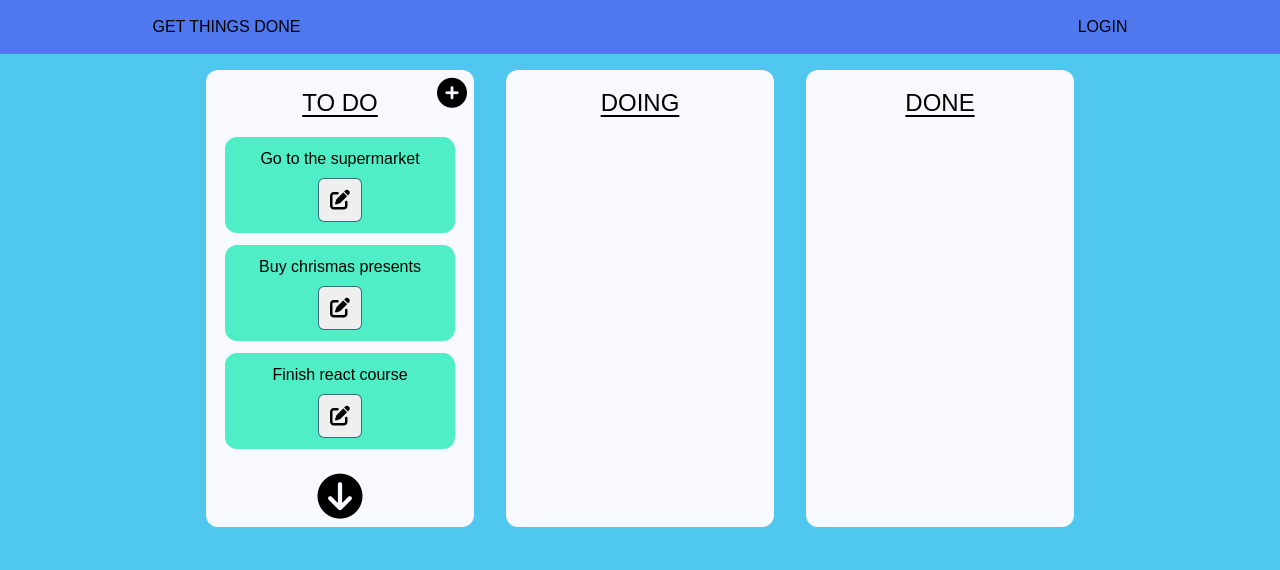
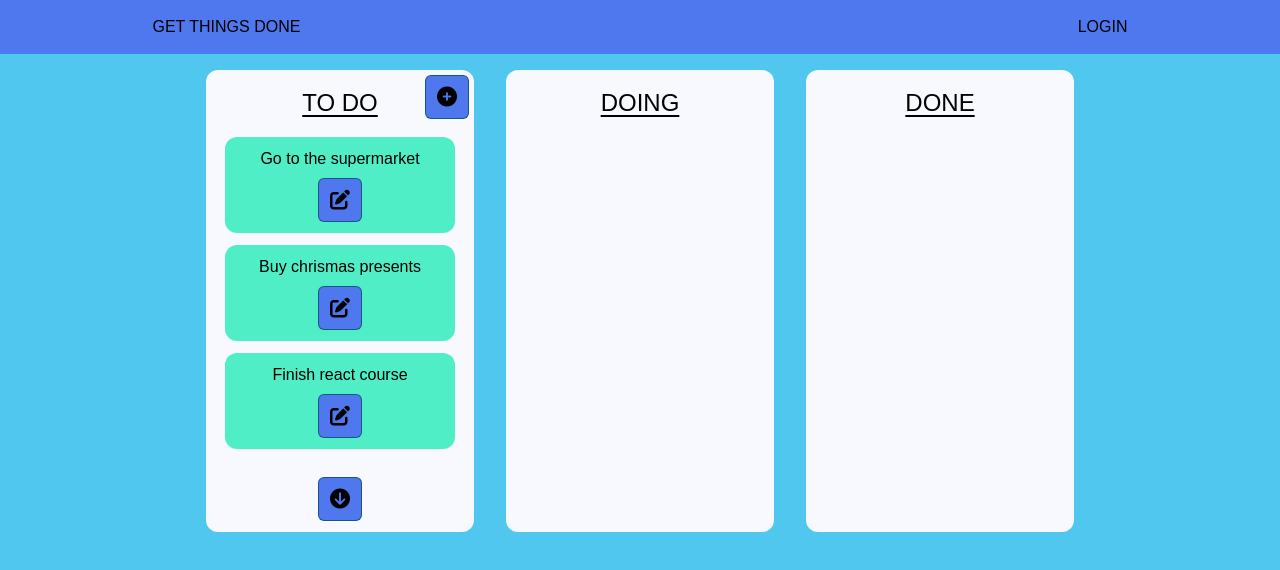
Before and after one commit to halfcab757/kanban, a React (Create React App) app: page / in a window 1280 px wide. Shown: the top 570 px of the page. Built offline with nearby package versions, Linux system fonts and the light colour scheme.

Commit message:
all buttons re-factored

```diff
--- a/src/components/Todos/TodoItem/TodoItem.module.css
+++ b/src/components/Todos/TodoItem/TodoItem.module.css
@@ -7,6 +7,8 @@
     border-radius: 12px;
     background: #4feec6;
     text-align: center;
+    /* box-sizing: border-box;
+    width: 200px; */
     /* trying to animate the item when editing starts */
 }
 
--- a/src/components/Todos/TodoItem/TodoItem.tsx
+++ b/src/components/Todos/TodoItem/TodoItem.tsx
@@ -45,47 +45,29 @@ const TodoItem: React.FC<{ title: string; status: string; id: string }> = (
   let editActions = (
     <div className={classes.actions}>
       <Button
-        tipText=""
-        onEnter={changeTipText.bind(null, 'MOVE TO DOING')}
-        onLeave={resetTipText}
+        tipText="MOVE TO DOING"
         type="button"
-        color="green"
-        size="regular"
+        action="FORWARDS-TO-DOING"
         clickHandler={todosCtx.moveItem.bind(null, props.id, 'DOING')}
-      >
-        MOVE TO DOING
-      </Button>
+      />
       <Button
-        tipText=""
-        onEnter={changeTipText.bind(null, 'MOVE TO DONE')}
-        onLeave={resetTipText}
+        tipText="MOVE TO DONE"
+        action="FORWARDS-TO-DONE"
         type="button"
-        color="green"
-        size="regular"
         clickHandler={todosCtx.moveItem.bind(null, props.id, 'DONE')}
-      >
-        MOVE TO DONE
-      </Button>
+      />
       {/* <button onMouseOver={toggleDoneText} onMouseLeave={toggleDoneText}>{doneText}</button> */}
       <Button
-        tipText=""
-        onEnter={changeTipText.bind(null, 'DELETE')}
-        onLeave={resetTipText}
+        tipText="DELETE THIS TO DO"
         type="button"
-        color="red"
-        size="regular"
+        action="DELETE"
         // clickHandler={todosCtx.deleteTodo.bind(null, props.id)}
         clickHandler={todosCtx.startDeleteHandler.bind(
           null,
           props.id,
           props.title
         )}
-      >
-        DELETE TO DO
-      </Button>
-      {/* <Button type="button" color="red" size='regular' clickHandler={toggleEditHandler}>
-        CANCEL EDITING
-      </Button> */}
+      />
     </div>
   );
 
@@ -93,45 +75,27 @@ const TodoItem: React.FC<{ title: string; status: string; id: string }> = (
     editActions = (
       <div className={classes.actions}>
         <Button
-          tipText=""
-          onEnter={() => {}}
-          onLeave={() => {}}
+          tipText="MOVE BACK TO TO DO"
           type="button"
-          color="red"
-          size="regular"
+          action="BACKWARDS-TO-NEW"
           clickHandler={todosCtx.moveItem.bind(null, props.id, 'NEW')}
-        >
-          ONE BACK
-        </Button>
+        />
         <Button
-          tipText="MOVE TO DOING"
-          onEnter={() => {}}
-          onLeave={() => {}}
+          tipText="MOVE TO DONE"
           type="button"
-          color="green"
-          size="regular"
+          action="FORWARDS-TO-DONE"
           clickHandler={todosCtx.moveItem.bind(null, props.id, 'DONE')}
-        >
-          MOVE TO DONE
-        </Button>
+        />
         <Button
-          tipText=""
-          onEnter={() => {}}
-          onLeave={() => {}}
+          tipText="DELETE TO DO"
           type="button"
-          color="red"
-          size="regular"
+          action="DELETE"
           clickHandler={todosCtx.startDeleteHandler.bind(
             null,
             props.id,
             props.title
           )}
-        >
-          DELETE TO DO
-        </Button>
-        {/* <Button type="button" color="red" size='regular' clickHandler={toggleEditHandler}>
-          CANCEL EDITING
-        </Button> */}
+        />
       </div>
     );
   }
@@ -140,43 +104,28 @@ const TodoItem: React.FC<{ title: string; status: string; id: string }> = (
     editActions = (
       <div className={classes.actions}>
         <Button
-          tipText=""
-          onEnter={() => {}}
-          onLeave={() => {}}
+          tipText="MOVE BACK TO DOING"
           type="button"
-          color="green"
-          size="regular"
+          action="BACKWARDS-TO-DOING"
           clickHandler={todosCtx.moveItem.bind(null, props.id, 'DOING')}
-        >
-          ONE BACK
-        </Button>
+        />
         <Button
-          tipText=""
-          onEnter={() => {}}
-          onLeave={() => {}}
+          tipText="MOVE BACK TO TO DO"
+          action="BACKWARDS-TO-NEW"
           type="button"
-          color="red"
-          size="regular"
           clickHandler={todosCtx.moveItem.bind(null, props.id, 'NEW')}
-        >
-          TWO BACK
-        </Button>
+        />
         <Button
-          tipText=""
-          onEnter={changeTipText.bind(null, 'DELETE')}
-          onLeave={resetTipText}
+          tipText="DELETE TO DO"
+          action="DELETE"
           type="button"
-          color="red"
-          size="regular"
           // clickHandler={todosCtx.deleteTodo.bind(null, props.id)}
           clickHandler={todosCtx.startDeleteHandler.bind(
             null,
             props.id,
             props.title
           )}
-        >
-          DELETE TO DO
-        </Button>
+        />
       </div>
     );
   }
@@ -188,28 +137,24 @@ const TodoItem: React.FC<{ title: string; status: string; id: string }> = (
         {!isEditing && (
           <div className={classes.actions}>
             <Button
-              tipText=""
-              onEnter={changeTipText.bind(null, 'EDIT THIS ITEM')}
-              onLeave={resetTipText}
+              tipText="EDIT THIS TO DO"
               type="button"
-              color="green"
-              size="small"
+              action="EDIT"
               clickHandler={toggleEditHandler}
-            >
-              Edit
-            </Button>
-            {/* <Tip text={tipText} /> */}
+            />
           </div>
         )}
 
-        {/* {isEditing && <Tip text={tipText} />} */}
         {/* show tip like on asana */}
         {isEditing && (
-          <CloseButton
-            clickHandler={toggleEditHandler}
-            onEnter={changeTipText.bind(null, 'CANCEL EDITING')}
-            onLeave={resetTipText}
-          />
+          <div className={classes.actions}>
+            <Button
+              type="button"
+              tipText="CANCEL EDITING"
+              action="CANCEL"
+              clickHandler={toggleEditHandler}
+            />
+          </div>
         )}
         {isEditing && editActions}
       </div>
--- a/src/components/Todos/TodoList/TodoList.module.css
+++ b/src/components/Todos/TodoList/TodoList.module.css
@@ -68,3 +68,25 @@
     top: 6px;
     right: 6px;
 }
+
+.actions {
+    display: flex;
+    flex-direction: row;
+    /* flex-wrap: wrap; */
+    justify-content: center;
+    /* width: 200px; */
+    margin: 0 auto;
+}
+
+@media (max-width: 800px) {
+    .actions {
+        display: flex;
+        flex-direction: column;
+        align-items: center;
+    }
+
+    .actions button {
+        width: 50%;
+        min-width: 85px;
+    }
+}
--- a/src/components/Todos/TodoList/TodoList.tsx
+++ b/src/components/Todos/TodoList/TodoList.tsx
@@ -28,15 +28,15 @@ const TodoList: React.FC<{
   let items: Todo[] = [];
 
   if (props.title === 'TO DO') {
-    items = props.items.filter(item => item.status === 'NEW');
+    items = props.items.filter((item) => item.status === 'NEW');
   }
 
   if (props.title === 'DOING') {
-    items = props.items.filter(item => item.status === 'DOING');
+    items = props.items.filter((item) => item.status === 'DOING');
   }
 
   if (props.title === 'DONE') {
-    items = props.items.filter(item => item.status === 'DONE');
+    items = props.items.filter((item) => item.status === 'DONE');
   }
 
   let itemsList = (
@@ -56,14 +56,38 @@ const TodoList: React.FC<{
       </ul>
       {endOfList < items.length && (
         // <Button type='button' color='green' size='small' clickHandler={showMoreItemsHandler}>Show more todos</Button>
-        <ShowButton type="down" clickHandler={showMoreItemsHandler} />
+        // <ShowButton type="down" clickHandler={showMoreItemsHandler} />
+        <div className={classes.actions}>
+          <Button
+            type="button"
+            action="MORE"
+            tipText="SHOW MORE TO DOS"
+            clickHandler={showMoreItemsHandler}
+          />
+        </div>
       )}
       {endOfList > 3 && (
         // <Button type='button' color='green' size='small' clickHandler={showLessItemsHandler}>Show less todos</Button>
-        <ShowButton type="up" clickHandler={showLessItemsHandler} />
+        // <ShowButton type="up" clickHandler={showLessItemsHandler} />
+        <div className={classes.actions}>
+          <Button
+            type="button"
+            action="LESS"
+            tipText="SHOW FEWER TO DOS"
+            clickHandler={showLessItemsHandler}
+          />
+        </div>
       )}
       {props.title === 'DONE' && items.length > 0 && (
-        <ShowButton type="clean" clickHandler={todosCtx.deleteDoneTodos} />
+        <div className={classes.actions}>
+        <Button
+          type="button"
+          action="DELETE"
+          tipText="DELETE ALL DONE TO DOS"
+          clickHandler={todosCtx.deleteDoneTodos}
+        />
+        </div>
+        // <ShowButton type="clean" clickHandler={todosCtx.deleteDoneTodos} />
       )}
     </Fragment>
   );
@@ -71,9 +95,12 @@ const TodoList: React.FC<{
   let title = <h2>{props.title}</h2>;
 
   const addButton = (
-    <span className={classes.icon} onClick={todosCtx.toggleAddTodo}>
-      <i className="fas fa-plus-circle"></i>
-    </span>
+    <Button
+      type="button"
+      tipText="ADD A NEW TO DO"
+      action="START-TO-ADD"
+      clickHandler={todosCtx.toggleAddTodo}
+    />
   );
 
   return (
--- a/src/components/UI/Button/Button.module.css
+++ b/src/components/UI/Button/Button.module.css
@@ -2,57 +2,34 @@
     display: flex;
     justify-content: center;
     align-items: center;
-    /* padding: 4px; */
     border: 1px solid rgba(10, 78, 100, 0.8);
     border-radius: 6px;
     margin: 8px auto 8px auto;
     color: black;
     width: 44px;
     height: 44px;
-    /* min-width: 100px; */
-    outline: none;
     margin: 4px;
-    /* margin: 6px auto; */
-    /* outline necessary - maybe on click */
-    /* font-size: 18px; */
+    background: #4f78ee;
 }
 
 .button:hover {
-    /* background: rgba(10, 78, 100, 1); */
-    background: #4f78ee;
+    /* background: #4f78ee; */
     color: white;
     border: 1px solid rgba(10, 78, 100, 1);
     cursor: pointer;
-    /* font-weight: bold; */
 }
 
 .container {
+    /* Wofür ist das nochmal wichtig? Fr den Tip Text? */
     position: relative;
 }
 
-.large {
-    padding: 12px;
-    font-size: 14px;
-    width: 75%;
-}
-
-.large:hover {
-    /* border: 1px solid white; */
-    background: #f7f9fe;
-    color: black;
-    /* font-weight: bold; */
-}
-
-.small {
-    /* width: 60%; */
-}
-
 .icon {
-    /* margin: 0 12px; */
     font-size: 20px;
 }
 
 .tip {
+    color: black;
     background: #f7f9fe;
     position: absolute;
     top: 60px;
@@ -72,3 +49,9 @@
         /* is not exactly in the middle */
     }
 }
+
+.addBtn {
+    position: absolute;
+    top: 0;
+    right: 0;
+}
--- a/src/components/UI/Button/Button.tsx
+++ b/src/components/UI/Button/Button.tsx
@@ -7,21 +7,23 @@ import Tip from '../../Todos/Tip/Tip';
 // eventlistener auf todoList oder auf button - Nachteil: sehr viele Listener
 
 const Button: React.FC<{
-  children: string;
   type: 'button' | 'submit';
   clickHandler: (event: any) => void;
-  color: 'green' | 'red';
-  size: 'regular' | 'large' | 'small';
-  onEnter: () => void;
-  onLeave: () => void;
+  action:
+    | 'EDIT'
+    | 'CANCEL'
+    | 'MORE'
+    | 'LESS'
+    | 'FORWARDS-TO-DOING'
+    | 'FORWARDS-TO-DONE'
+    | 'BACKWARDS-TO-DOING'
+    | 'BACKWARDS-TO-NEW'
+    | 'START-TO-ADD'
+    | 'ADD'
+    | 'DELETE';
   tipText: string;
 }> = (props) => {
-  // console.log('BUTTON gets rendered');
-  const cssClasses = `${classes.button} ${
-    props.color === 'green' ? classes.green : classes.red
-  } ${props.size === 'large' && classes.large} ${
-    props.size === 'small' && classes.small
-  }`;
+  const cssClasses = `${classes.button}`;
 
   const [showTip, setShowTip] = useState(false);
 
@@ -29,21 +31,112 @@ const Button: React.FC<{
 
   const displayTip = (event: any) => {
     console.log('mouse enters');
-    if(!showTip) {
-      setShowTip(prevState => true);
+    if (!showTip) {
+      setShowTip((prevState) => true);
     }
-    // setShowTip((prevState) => !prevState);
   };
 
   const hideTip = (event: any) => {
     console.log('mouse leaves');
-    if(showTip) {
-      setShowTip(prevState => false);
+    if (showTip) {
+      setShowTip((prevState) => false);
     }
+  };
+
+  let icon: any;
+
+  // Die backwards icons passen nicht ganz von der logic her
+
+  switch (props.action) {
+    case 'EDIT':
+      icon = (
+        <span className={classes.icon}>
+          <i className="fas fa-edit"></i>
+        </span>
+      );
+      break;
+    case 'CANCEL':
+      icon = (
+        <span className={classes.icon}>
+          <i className="far fa-times-circle"></i>
+        </span>
+      );
+      break;
+    case 'FORWARDS-TO-DOING':
+      icon = (
+        <span className={classes.icon}>
+          <i className="fas fa-hammer"></i>
+        </span>
+      );
+      break;
+    case 'FORWARDS-TO-DONE':
+      icon = (
+        <span className={classes.icon}>
+          <i className="fas fa-check-square"></i>
+        </span>
+      );
+      break;
+    case 'BACKWARDS-TO-DOING':
+      icon = (
+        <span className={classes.icon}>
+          <i className="fas fa-step-backward"></i>
+        </span>
+      );
+      break;
+    case 'BACKWARDS-TO-NEW':
+      icon = (
+        <span className={classes.icon}>
+          <i className="fas fa-fast-backward"></i>
+        </span>
+      );
+      break;
+    case 'START-TO-ADD':
+      icon = (
+          <span className={classes.icon}>
+            <i className="fas fa-plus-circle"></i>
+          </span>
+      );
+      break;
+      case 'ADD':
+        icon = (
+            <span className={classes.icon}>
+              <i className="fas fa-plus-circle"></i>
+            </span>
+        );
+        break;
+    case 'DELETE':
+      icon = (
+        <span className={classes.icon}>
+          <i className="fas fa-trash-alt"></i>
+        </span>
+      );
+      break;
+    case 'MORE':
+      icon = (
+        <span className={classes.icon}>
+          <i className="fas fa-arrow-circle-down"></i>
+        </span>
+      );
+      break;
+    case 'LESS':
+      icon = (
+        <span className={classes.icon}>
+          <i className="fas fa-arrow-circle-up"></i>
+        </span>
+      );
+      break;
+    default:
+      icon = (
+        <span className={classes.icon}>
+          <i className="fas fa-edit"></i>
+        </span>
+      );
   }
 
+  let divClasses = `${props.action === 'START-TO-ADD' ? classes.addBtn : classes.container}`;
+
   return (
-    <div className={classes.container}>
+    <div className={divClasses}>
       <button
         // onMouseEnter={props.onEnter}
         onMouseEnter={displayTip}
@@ -52,46 +145,9 @@ const Button: React.FC<{
         type={props.type}
         className={cssClasses}
       >
-
-        {props.children.toUpperCase() === 'EDIT' && (
-          <span className={classes.icon}>
-            <i className="fas fa-edit"></i>
-          </span>
-        )}
-        {props.children.toUpperCase() === 'MOVE TO DOING' && (
-          <span className={classes.icon}>
-            <i className="fas fa-hammer"></i>
-          </span>
-        )}
-        {props.children.toUpperCase() === 'MOVE TO DONE' && (
-          <span className={classes.icon}>
-            <i className="fas fa-check-square"></i>
-          </span>
-        )}
-        {props.children.toUpperCase() === 'DELETE TO DO' && (
-          <span className={classes.icon}>
-            <i className="fas fa-trash-alt"></i>
-          </span>
-        )}
-        {props.children.toUpperCase() === 'ADD NEW TO DO' && (
-          <span className={classes.icon}>
-            <i className="fas fa-plus-circle"></i>
-          </span>
-        )}
-        {props.children.toUpperCase() === 'ONE BACK' && (
-          <span className={classes.icon}>
-            <i className="fas fa-step-backward"></i>
-          </span>
-        )}
-        {props.children.toUpperCase() === 'TWO BACK' && (
-          <span className={classes.icon}>
-            <i className="fas fa-fast-backward"></i>
-          </span>
-        )}
-        {/* {props.children.toUpperCase() === 'SHOW MORE TODOS' && <span className={classes.icon}><i className='fas fa-arrow-circle-down'></i></span>} */}
+        {icon}
+        {showTip && <div className={classes.tip}>{props.tipText}</div>}
       </button>
-      {/* {showTip && <Tip text='EDIT THIS ITEM'/>} */}
-      {showTip && <div className={classes.tip}>{props.children}</div>}
     </div>
   );
 };
```
Also changed, not shown: src/components/Todos/DeleteConfirmation/DeleteConfirmation.tsx (+7 -17 lines), src/components/Todos/NewTodo/NewTodo.tsx (+19 -7 lines).
